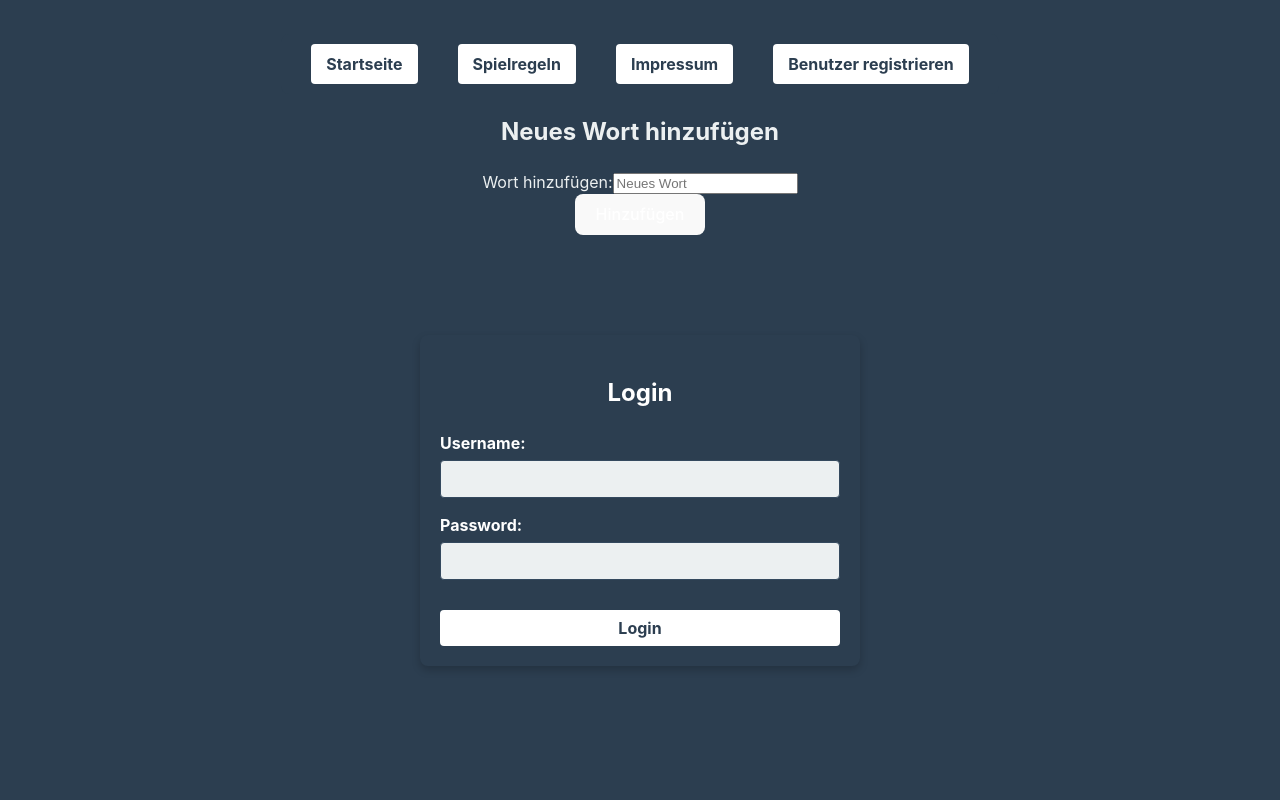
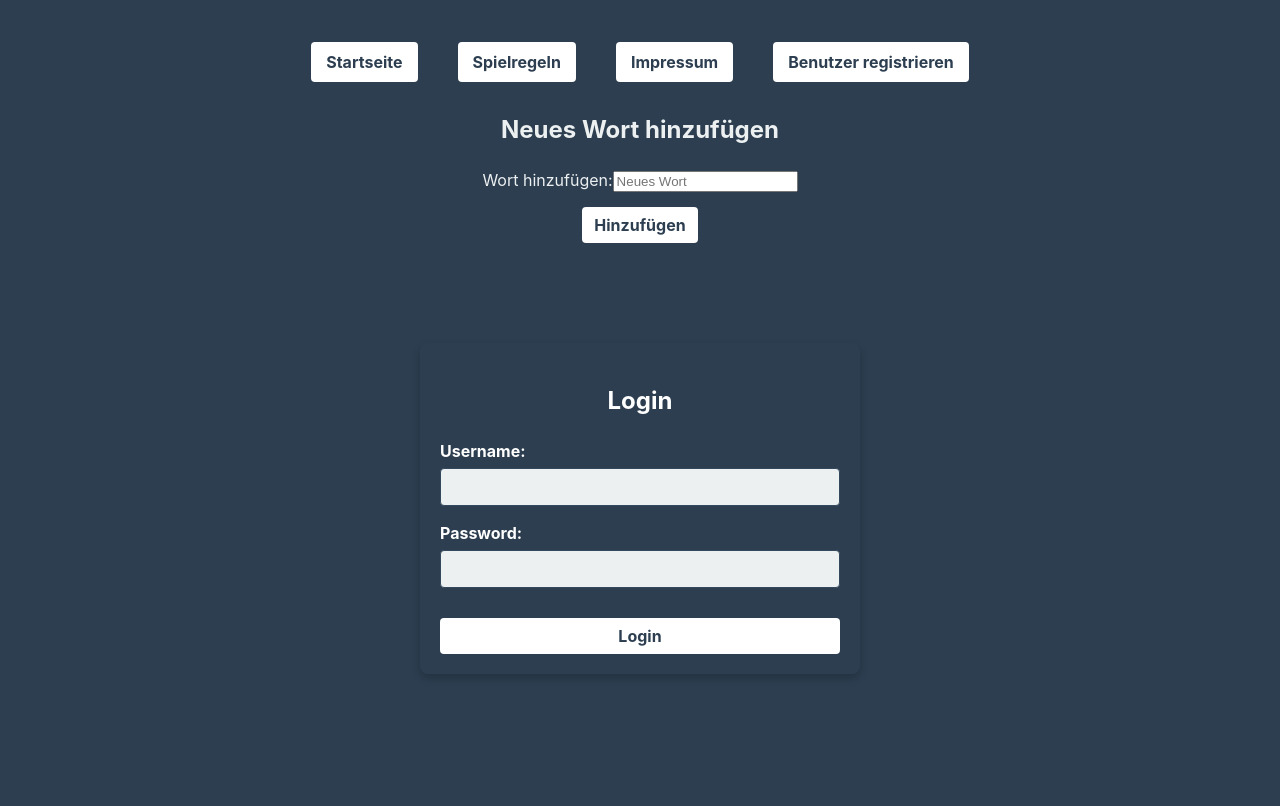
Before and after one commit to Jokuurinio/m223_LB_project, a React (Vite) app in the folder frontend/: page /words in a window 1280 px wide. Built offline with nearby package versions, Linux system fonts and the light colour scheme.

Commit message:
DeleteWord not working
Tried to implement DeleteWord
error messages not understandable.
Made AddWord and DeleteWord buttons prettier

```diff
--- a/frontend/src/pages/AddWord.jsx
+++ b/frontend/src/pages/AddWord.jsx
@@ -1,5 +1,6 @@
 import React, { useState } from "react";
 import axios from "axios";
+import "./crud-word.css";
 
 export default function AddWord() {
   const [entries, setEntries] = useState({ word: "" });
@@ -67,7 +68,9 @@ export default function AddWord() {
             required
           />
         </div>
-        <button type="submit">Hinzufügen</button>
+        <button className="add-button" type="submit">
+          Hinzufügen
+        </button>
       </form>
     </div>
   );
--- a/frontend/src/pages/DeleteWord.jsx
+++ b/frontend/src/pages/DeleteWord.jsx
@@ -1,5 +1,6 @@
 import React, { useState } from "react";
 import axios from "axios";
+import "./crud-word.css";
 
 export default function DeleteWord() {
   const [wordId, setWordId] = useState(""); // State für die Wort-ID
@@ -14,14 +15,12 @@ export default function DeleteWord() {
   const handleDelete = async (event) => {
     event.preventDefault();
 
-    // Eingabevalidierung
     if (!wordId.trim()) {
       alert("Bitte eine gültige ID eingeben.");
       return;
     }
 
     try {
-      // Token aus localStorage abrufen
       const token = JSON.parse(localStorage.getItem("user"))?.token;
 
       if (!token) {
@@ -30,22 +29,22 @@ export default function DeleteWord() {
       }
 
       // DELETE-Anfrage senden
-      await axios.delete(`http://localhost:8080/words/${wordId}`, {
-        headers: {
-          Authorization: `Bearer ${token}`,
-        },
-      });
+      const response = await axios.delete(
+        `http://localhost:8080/words/${wordId}`,
+        {
+          headers: { Authorization: `Bearer ${token}` },
+        }
+      );
 
-      // Erfolgsmeldung
       setMessage(`Wort mit der ID "${wordId}" wurde erfolgreich gelöscht.`);
-      setWordId(""); // Eingabe zurücksetzen
+      console.log("DELETE erfolgreich:", response);
+      setWordId("");
     } catch (error) {
-      // Fehlermeldung
       setMessage(
         error.response?.data?.message ||
           "Ein unerwarteter Fehler ist aufgetreten."
       );
-      console.error("Fehler:", error);
+      console.error("Fehler bei DELETE:", error.response || error.message);
     }
   };
 
@@ -65,9 +64,11 @@ export default function DeleteWord() {
             required
           />
         </div>
-        <button type="submit">Löschen</button>
+        <button className="delete-button" type="submit">
+          Löschen
+        </button>
       </form>
-      {message && <p>{message}</p>} {/* Feedback anzeigen */}
+      {message && <p>{message}</p>}
     </div>
   );
 }
--- /dev/null
+++ b/frontend/src/pages/crud-word.css
@@ -0,0 +1,37 @@
+.add-button {
+  color: #2c3e50;
+  text-decoration: none;
+  font-weight: bold;
+  font-size: 16px;
+  padding: 8px 12px;
+  transition: color 0.3s, background-color 0.3s;
+  border-radius: 4px;
+  background-color: #ffffff;
+  border: none;
+  cursor: pointer;
+  margin-top: 15px;
+}
+
+.add-button:hover {
+  color: #ffffff;
+  background-color: #3498db;
+}
+
+.delete-button {
+  color: #2c3e50;
+  text-decoration: none;
+  font-weight: bold;
+  font-size: 16px;
+  padding: 8px 12px;
+  transition: color 0.3s, background-color 0.3s;
+  border-radius: 4px;
+  background-color: #ffffff;
+  border: none;
+  cursor: pointer;
+  margin-top: 15px;
+}
+
+.delete-button:hover {
+  color: #ffffff;
+  background-color: #3498db;
+}
```
Also changed, not shown: 1 other file (tests, documents, lock files or other folders).
